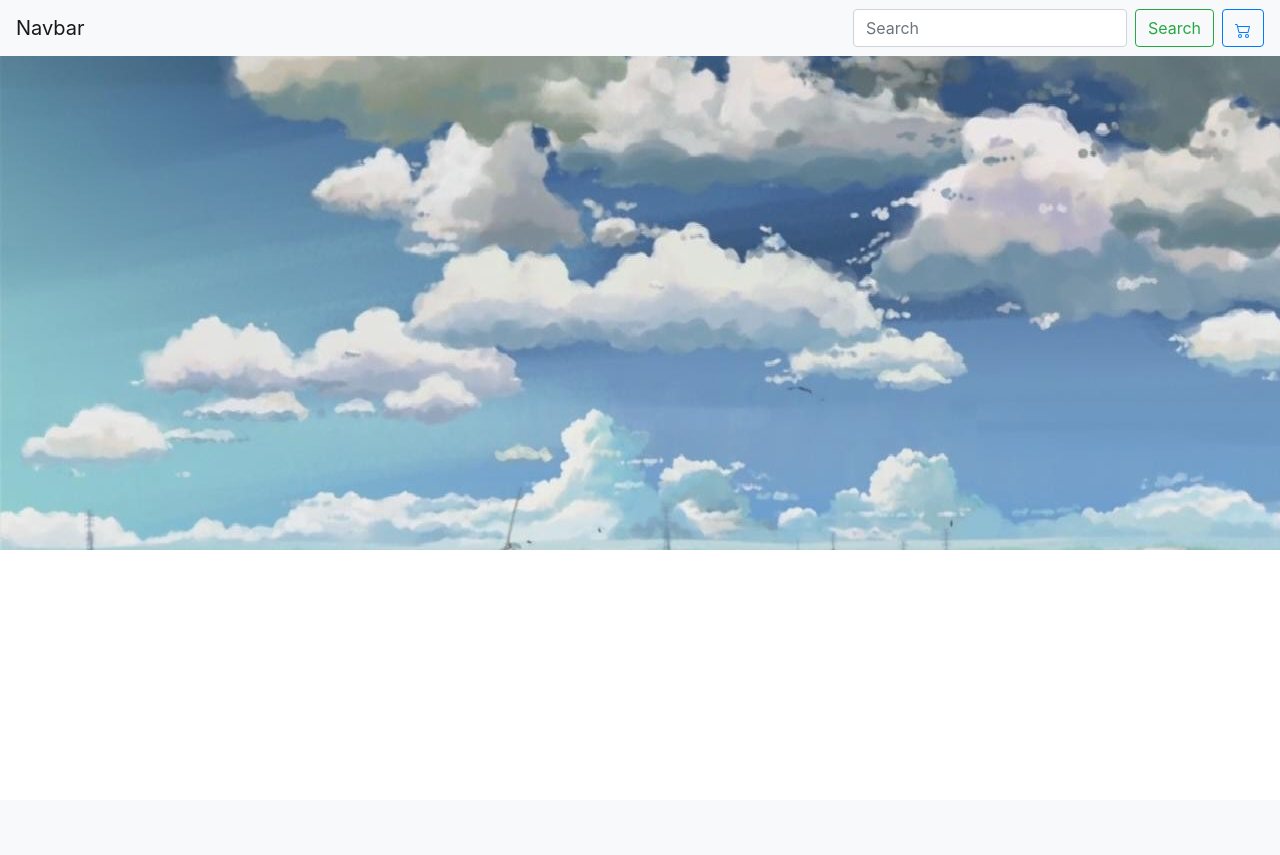
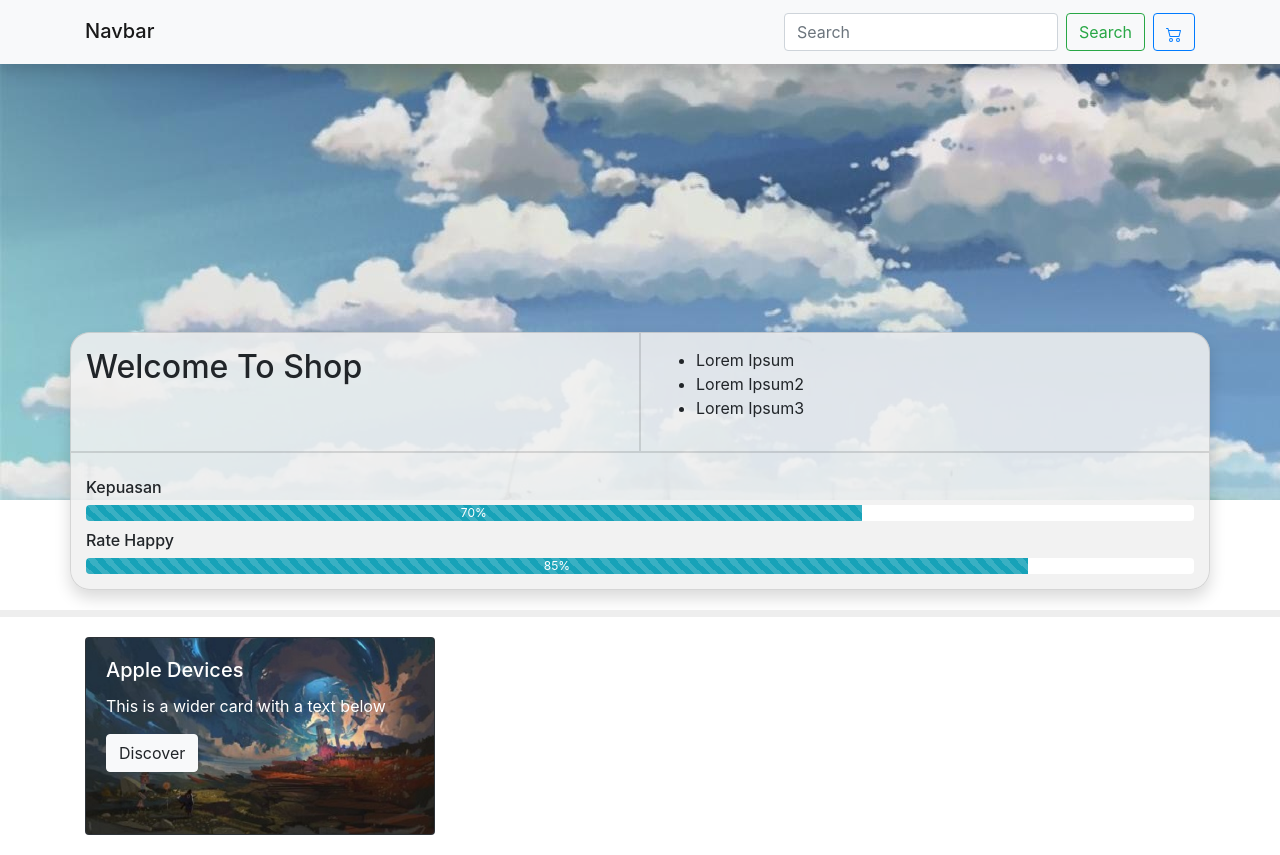
Before and after one commit to nafaraaa/e-commerce-2022, a Django app: page / in a window 1280 px wide. Before the commit the page ends 550 px from the top, so only its background shows below. Run offline with Django 3.2, Linux system fonts and the light colour scheme.

Commit message:
menambah beberapa elemen card

```diff
--- a/static/style.css
+++ b/static/style.css
@@ -3,16 +3,48 @@
 }
 
 .jumbotron-fluid{
-	margin-top: 50px;
 	background-image: url("skybg.png");
-	background-position: 0 0;
+	background-position: -100 0;
 	background-repeat: no-repeat;
 	min-height: 500px
 }
+.card {
+
+}
+
+.konten {
+	border-radius: 20px;
+	margin-top: -200px;
+	background-color: rgba(240,240,240,.8);
+	min-height: 250px;
+}
+.kartu-1{
+	padding: 15px;
+	background-color: rgba(240,240,240,.3);
+	border-radius: 20px 0px 0px 0px;
+}
+.kartu-2{
+	padding: 15px;
+	background-color: rgba(240,240,240,.3);
+	border-radius: 0px 20px 0px 0px;
+}
+.kartu-3{
+	padding: 15px;
+	background-color: rgba(240,240,240,.3);
+	border-radius: 0px 0px 20px 20px;
+}
 
 
+.section-content {
+	margin-top: 20px;
+	border-top: 7px solid #eee;
+	padding: 20px;
+}
 
-// Large devices (landscape monitor, 992px and up)
-@media (min-width: 992px) {
+.progress {
+	background-color: white;
+}
 
+.progress-title{
+	margin-top: 10px;
 }
--- a/templates/base.html
+++ b/templates/base.html
@@ -10,8 +10,9 @@
 	<title>Toko Online</title>
 </head>
 <body>
-	<nav class="navbar fixed-top navbar-expand-sm navbar-light bg-light">
-  		<a class="navbar-brand" href="#">Navbar</a>
+	<nav class="navbar shadow fixed-top navbar-expand-sm navbar-light bg-light">
+		<div class="container">
+	  		<h2><a class="navbar-brand" href="#">Navbar</a></h2>
 	  		<button class="navbar-toggler" type="button" data-toggle="collapse" data-target="#navbarNavAltMarkup" aria-controls="navbarNavAltMarkup" aria-expanded="false" aria-label="Toggle navigation">
 	    		<span class="navbar-toggler-icon"></span>
 	  		</button>
@@ -28,6 +29,7 @@
 	  				</a>
 		 		</div>
 	  		</div>
+	  	</div>
 	</nav>
 	{% block content %}
 
--- a/templates/home/indexhome.html
+++ b/templates/home/indexhome.html
@@ -1,5 +1,54 @@
 {% extends "base.html" %}
+{% load static %}
 {% block content %}
 	<div class="jumbotron jumbotron-fluid">
 	</div>
+	<div class="konten container shadow">
+		<div class="row">
+			<div class="card kartu-1 col-sm-6">
+				<h2>Welcome To Shop</h2>
+			</div>
+			<div class="card kartu-2 col-sm-6">
+				<ul>
+					<li>
+						Lorem Ipsum
+					</li>
+					<li>
+						Lorem Ipsum2
+					</li>
+					<li>
+						Lorem Ipsum3
+					</li>
+				</ul>
+			</div>
+		</div>
+		<div class="row">
+			<div class="col-sm-12 card kartu-3">
+				<h6 class="progress-title">Kepuasan</h6>
+				<div class="progress prog">
+				  	<div class="progress-bar progress-bar-striped bg-info" role="progressbar" style="width: 70%" aria-valuenow="50" aria-valuemin="0" aria-valuemax="100">70%</div>
+				</div>
+				<h6 class="progress-title">Rate Happy</h6>
+				<div class="progress prog">
+				  	<div class="progress-bar progress-bar-striped bg-info" role="progressbar" style="width: 85%" aria-valuenow="50" aria-valuemin="0" aria-valuemax="100">85%</div>
+				</div>
+			</div>
+		</div>
+	</div>
+	<section class="section-content">
+		<div class="container">
+			<div class="row">
+			    <div class="col-md-4">
+			      	<div class="card bg-dark">
+			        <img src="{% static 'sample1.png' %}" class="card-img opacity">
+				        <div class="card-img-overlay text-white">
+				          	<h5 class="card-title">Apple Devices</h5>
+				          	<p class="card-text">This is a wider card with a text below</p>
+				          	<a href="#" class="btn btn-light">Discover</a>
+				        </div>
+			      	</div>
+			    </div> <!-- End Card -->
+			</div>
+		</div>
+	</section>
 {% endblock content %}
```
Also changed, not shown: static/sample1.png (added). Lines whose indentation alone changed are shown as unchanged.
